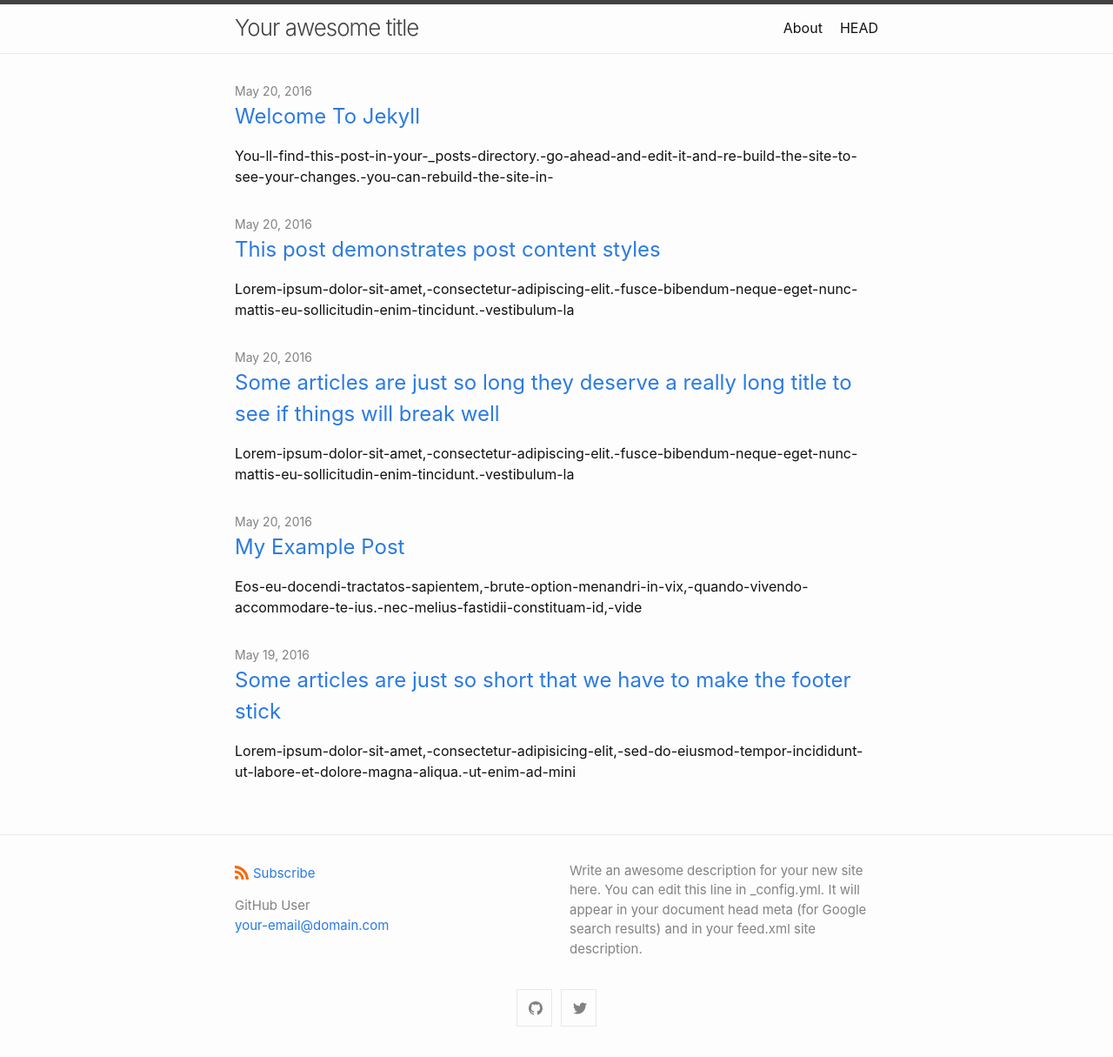
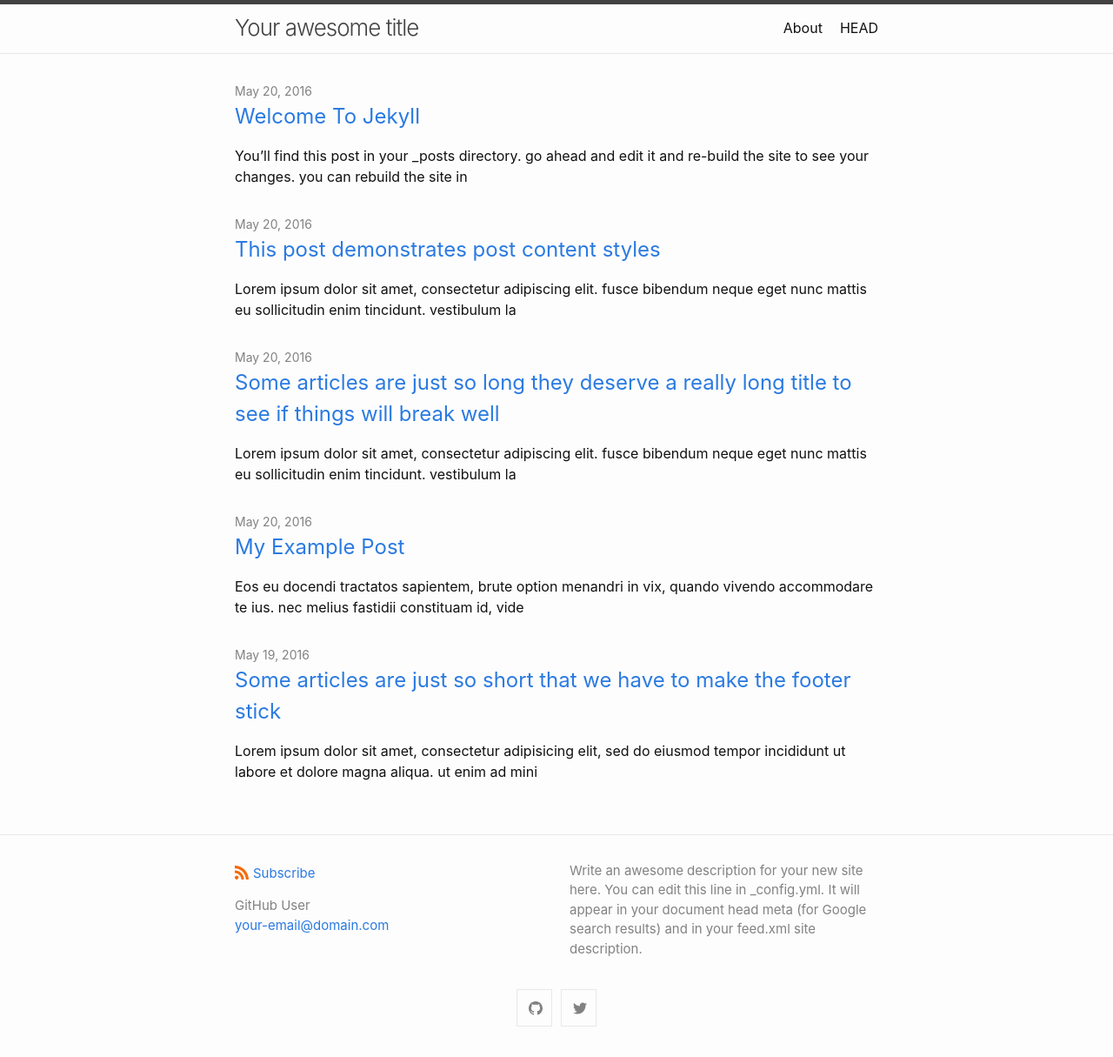
Before and after one commit to phpmasterrole/phpmasterrole.github.io, a Jekyll site: the page built from index.md, in a window 1280 px wide. Shown: the whole page at 87% size. Built offline with Jekyll 4.4.1, drawn with Linux system fonts in a browser that asks for light colours.

Commit message:
Update home.html

```diff
--- a/_layouts/home.html
+++ b/_layouts/home.html
@@ -33,7 +33,6 @@ layout: default
         </h3>
         {% assign summary = post.content | strip_html | escape %}
         {% assign summary = summary | strip %}
-        {% assign summary = summary | slugify: "pretty" %}
         {% assign summary = summary | truncate: 140, "" %}
         {% assign summary = summary | capitalize %}
         <p class="text-justify text-ellipsis-3">{{ summary | strip_html }}</p>
```
